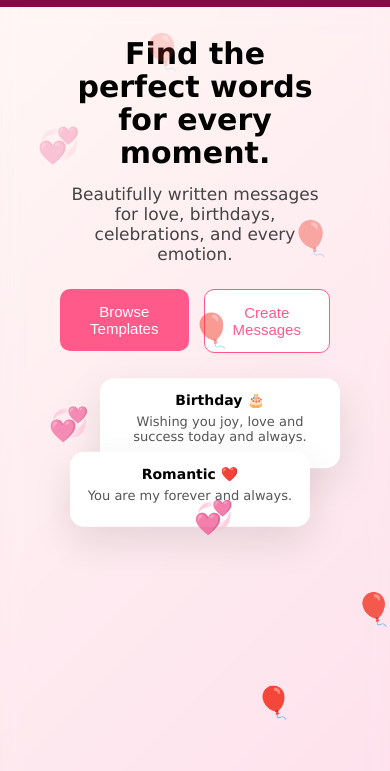
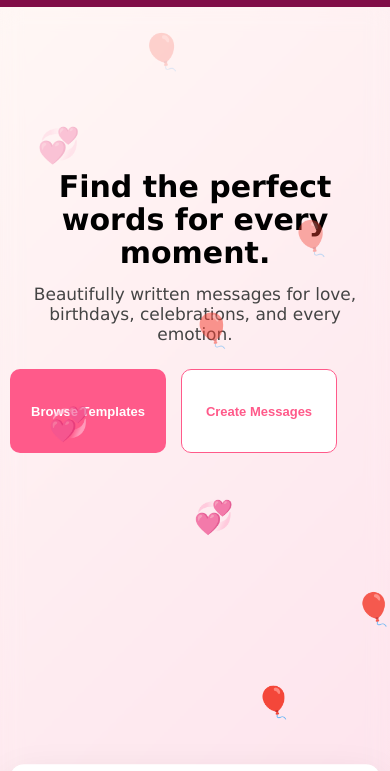
Before and after one commit to Reflexbeat/Reflex-LoveNote, a plain HTML site: page index.html in a window 390 px wide. Shown: the part 63-834 px from the top of the page. Drawn offline with Linux system fonts and the light colour scheme.

Commit message:
seventh commit

```diff
--- a/style.css
+++ b/style.css
@@ -536,8 +536,8 @@ footer h1 {
 
 .val-containner span {
     height: 30px;
-    color: #FF5A8A;
-    background-color: white;
+    color: white;
+    background-color: #FF5A8A;
     border-radius: 20px;
 }
 
@@ -596,6 +596,7 @@ footer h1 {
     padding: 15px;
     border-radius: 10px;
     box-shadow: 0 4px 8px rgba(0, 0, 0, 0.1);
+    border-top: 2px solid #FF5A8A;
     /* transition: max-height 0.3s ease; */
     /* transition: transform 0.3s ease box-shadow 0.3s ease; */
 }
@@ -634,7 +635,7 @@ footer h1 {
 .copy-btn {
     position: absolute;
     float: right;
-    background: black;
+    background: #FF5A8A;
     color: #fff;
     border: none;
     padding: 6px 12px;
@@ -788,20 +789,45 @@ footer h1 {
     grid-template-columns:1fr;
     text-align:center;
     margin-top: 40px;
+    width: 100%;
+    height: 170vh;
+    padding: 30px 10px;
   }
 
   .hero-head h1{
     font-size: 30px;
+    margin-top: 20px;
+  }
+
+  .hero-head button{
+    width: 40vw;
+    height: 10vh;
+    font-size: small;
+    font-weight: bold;
+    text-align: center;
+    padding: 2px;
   }
 
   .preview-container{
     height: 75vh;
     margin-top: -5vh;
+    /* padding: 0 10px; */
+  }
+
+  .preview-card{
+    width: 100%;
+    /* gap: 10px; */
+    /* padding: 20px; */
   }
 
   .preview-container button{
     display: none;
   }
+
+  .float1{ top:40px; left:0px; animation-delay:0s;}
+  .float2{ top:120px; right:0px; animation-delay:1s;}
+  .float3{ bottom:90px; left: 0px; animation-delay:2s;}
+  .float4{ bottom:20px; right:0px; animation-delay:3s;}
 
   /* .float3{
     position: relative;
```
